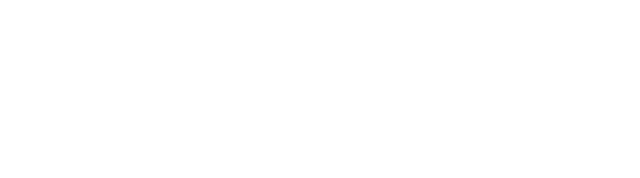
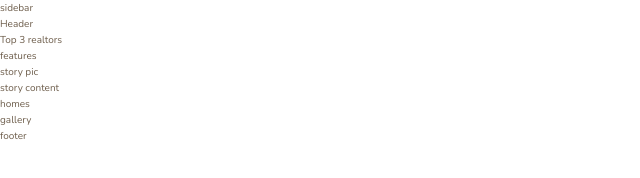
Before and after one commit to michalsamulak/css_grid, a website: page src/pages/index.html in a window 1280 px wide. Shown: the whole page, without its empty margins (0-640 px from the left). Drawn offline with nearby package versions, Linux system fonts and the light colour scheme; files that its build step writes are made by us from their sources.

Commit message:
html markup

```diff
--- a/src/pages/index.html
+++ b/src/pages/index.html
@@ -24,8 +24,43 @@
     />
 
   </head>
-  <body>
+  <body class="container">
+    <div class="sidebar">
+        sidebar
+    </div>
+
+    <header class="header">
+       Header
+    </header>
+
+    <div class="realtors">
+        Top 3 realtors
+    </div>
+
+    <section class="features">
+        features
+    </section>
+
+    <div class="story__pictures">
+        story pic
+    </div>
+
+    <div class="story__content">
+        story content
+    </div>
+
+    <section class="homes">
+       homes
+    </section>
 
 
-  </body>
+    <section class="gallery">
+        gallery
+    </section>
+
+    <footer class="footer">
+       footer
+
+    </footer>
+</body>
 </html>
```
